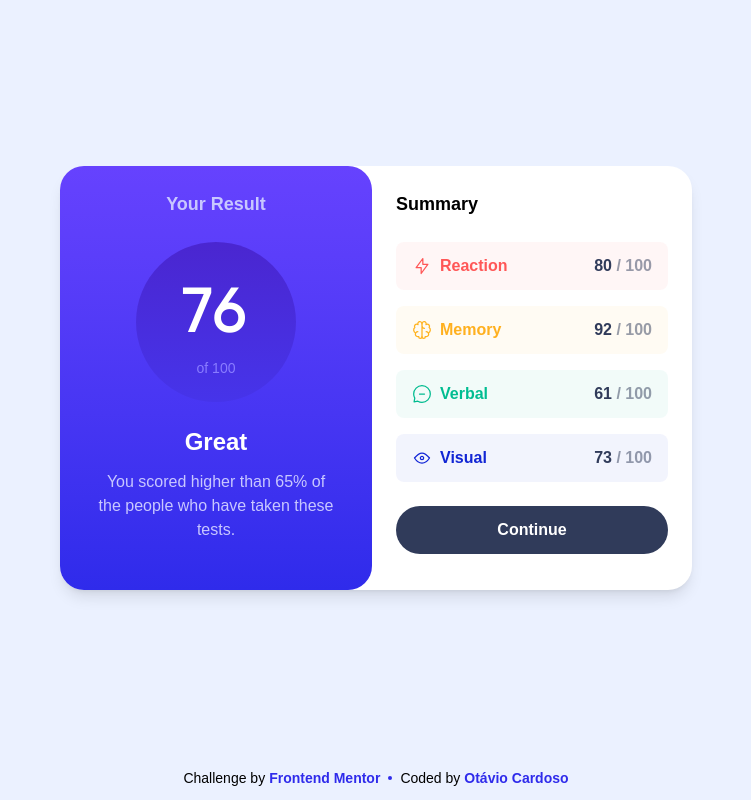
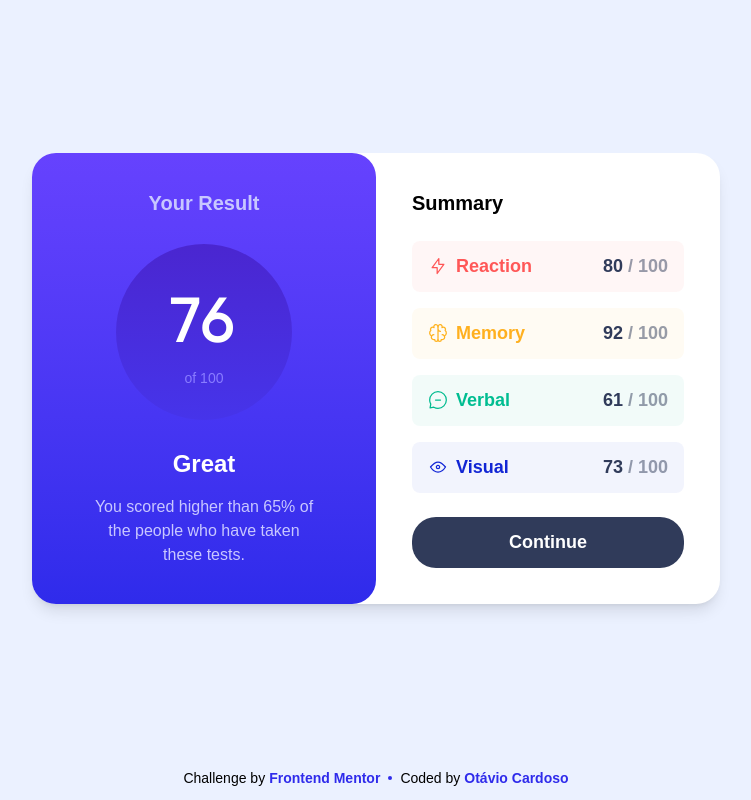
Before and after one commit to otaviozerotwo/Results-summary-component-solution, a React (Vite) app: page / in a window 1280 px wide. Shown: the whole page, without its empty margins (264-1015 px from the left). Built offline with nearby package versions, Linux system fonts and the light colour scheme; a web font is replaced by a local one.

Commit message:
styles: general adjustments font-sizes, paddings, width

```diff
--- a/src/components/Button/index.jsx
+++ b/src/components/Button/index.jsx
@@ -1,5 +1,18 @@
 const Button = ({ text }) => (
-  <button className='bg-dark-gray-blue text-white w-full p-3 rounded-3xl font-semibold cursor-pointer hover:bg-linear-to-t hover:from-ultrasonic-blue hover:to-bright-indigo'>
+  <button
+    className='
+      bg-dark-gray-blue
+    text-white
+      w-full
+      p-3
+      rounded-3xl
+      font-semibold
+      cursor-pointer
+      hover:bg-linear-to-t
+      hover:from-ultrasonic-blue
+      hover:to-bright-indigo
+      transition-colors'
+  >
     {text}
   </button>
 );
--- a/src/components/MainCard/ResultCard/index.jsx
+++ b/src/components/MainCard/ResultCard/index.jsx
@@ -15,15 +15,15 @@ const ResultCard = () => {
   }, [data]);
 
   return (
-    <section className='flex flex-col items-center pt-6 pb-8 px-9 bg-linear-to-b from-majorelle-blue to-bright-indigo-2 rounded-b-3xl md:rounded-3xl md:w-fit'>
-      <h1 className='text-lg text-light-lavender font-semibold'>Your Result</h1>
-      <div className='flex flex-col items-center justify-center gap-3 h-40 w-40 rounded-full my-6 bg-linear-to-b from-ultrasonic-blue to-bright-indigo'>
+    <section className='flex flex-col items-center justify-between py-9 px-9 bg-linear-to-b from-majorelle-blue to-bright-indigo-2 rounded-b-3xl md:rounded-3xl md:w-86'>
+      <h1 className='text-xl text-light-lavender font-semibold'>Your Result</h1>
+      <div className='flex flex-col items-center justify-center gap-3 h-44 w-44 rounded-full my-6 bg-linear-to-b from-ultrasonic-blue to-bright-indigo'>
         <p className='text-white text-6xl font-secondary font-bold tracking-widest mt-5'>{finalScore}</p>
         <p className='text-soft-periwinke text-sm'>of 100</p>
       </div>
 
       <h2 className='text-white font-semibold text-2xl mb-3'>Great</h2>
-      <p className='text-light-lavender text-center md:w-60'>You scored higher than 65% of the people who have taken these tests.</p>
+      <p className='text-light-lavender text-base text-center px-6'>You scored higher than 65% of the people who have taken these tests.</p>
     </section>
   );
 };
--- a/src/components/MainCard/SummaryCard/index.jsx
+++ b/src/components/MainCard/SummaryCard/index.jsx
@@ -6,8 +6,8 @@ const SummaryCard = () => {
   const { data, isLoading, error } = useSummaryData();
 
   return (
-    <section className='flex flex-col justify-between px-6 pt-6 pb-9 md:w-80'>
-      <h3 className='text-lg font-bold'>Summary</h3>
+    <section className='flex flex-col justify-between px-9 py-9 md:w-86'>
+      <h3 className='text-xl font-bold'>Summary</h3>
 
       {isLoading && <p className='text-center font-bold text-dark-gray-blue/50'>Carregando resultados...</p>}
 
--- a/src/styles/index.css
+++ b/src/styles/index.css
@@ -29,5 +29,6 @@
   min-height: 100vh;
   width: 100%;
   font-family: var(--font-primary);
+  font-size: 1.125rem;
   background-color: var(--color-pale-blue);
 }
```
